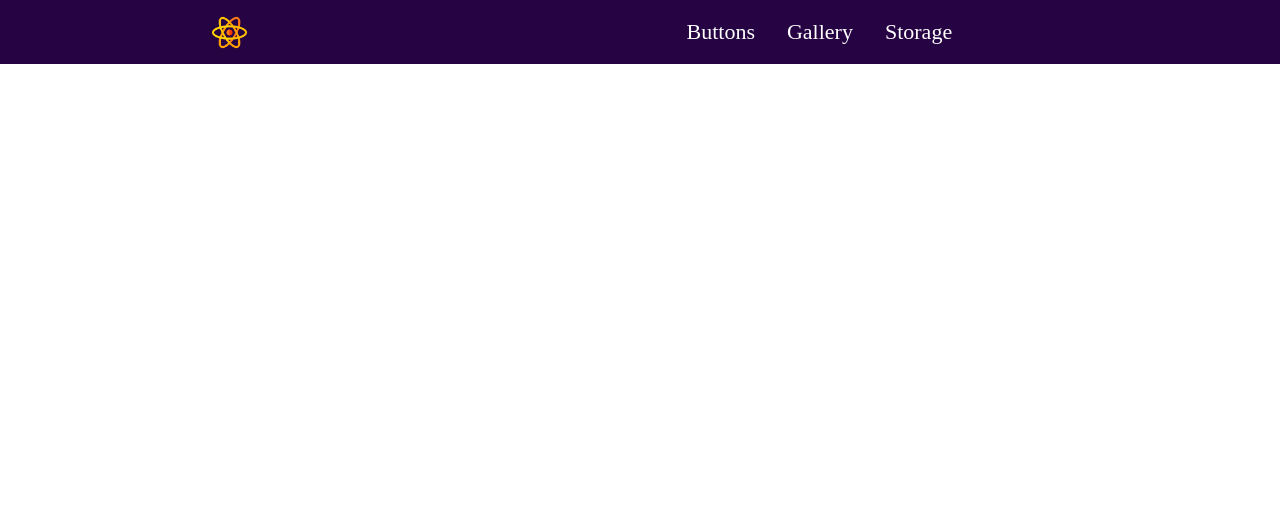
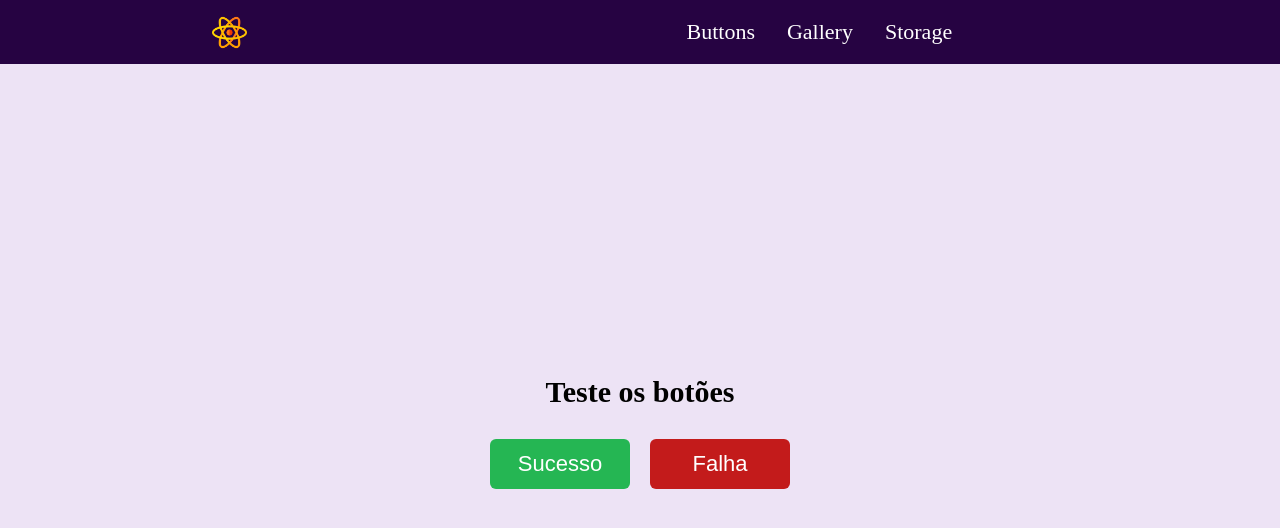
Before and after one commit to ovinidev/React-custom-hooks, a React (Create React App) app in the folder project/: page / in a window 1280 px wide. Shown: the top 528 px of the page. Built offline with nearby package versions, Linux system fonts and the light colour scheme.

Commit message:
Editting routes

```diff
--- a/project/src/App.tsx
+++ b/project/src/App.tsx
@@ -8,7 +8,7 @@ function App() {
   return (
     <Router>
       <Header>
-        <Link to="buttons">Buttons</Link>
+        <Link to="">Buttons</Link>
         <Link to="gallery">Gallery</Link>
         <Link to="storage">Storage</Link>
       </Header>
--- a/project/src/routes.js
+++ b/project/src/routes.js
@@ -10,7 +10,7 @@ import Storage from './pages/Storage'
 export default function MainRoutes() {
   return (
     <Routes>
-      <Route path="/buttons" element={<Buttons />} />
+      <Route path="/" element={<Buttons />} />
       <Route path="/gallery" element={<ImagesGallery />} />
       <Route path="/storage" element={<Storage />} />
     </Routes>
```
